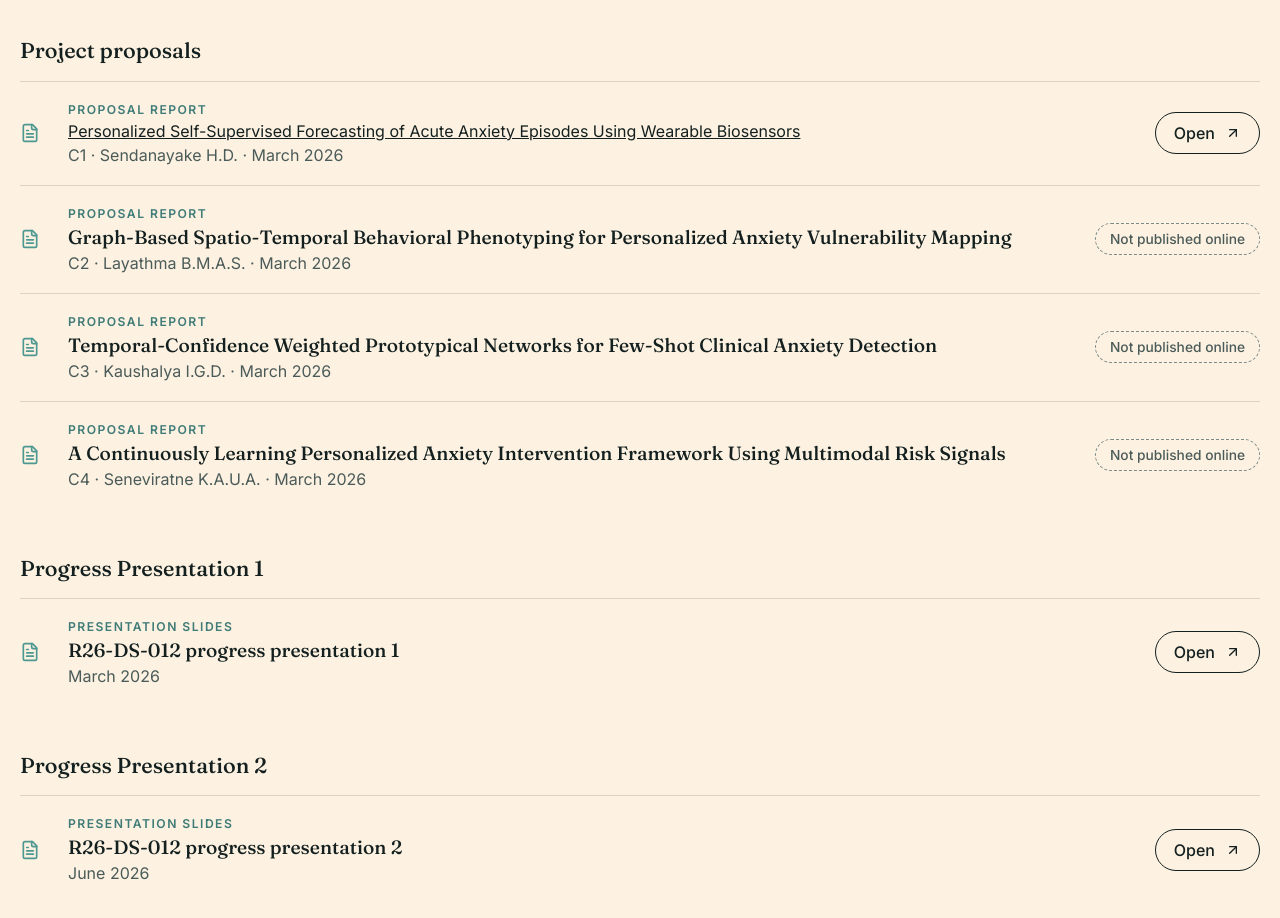
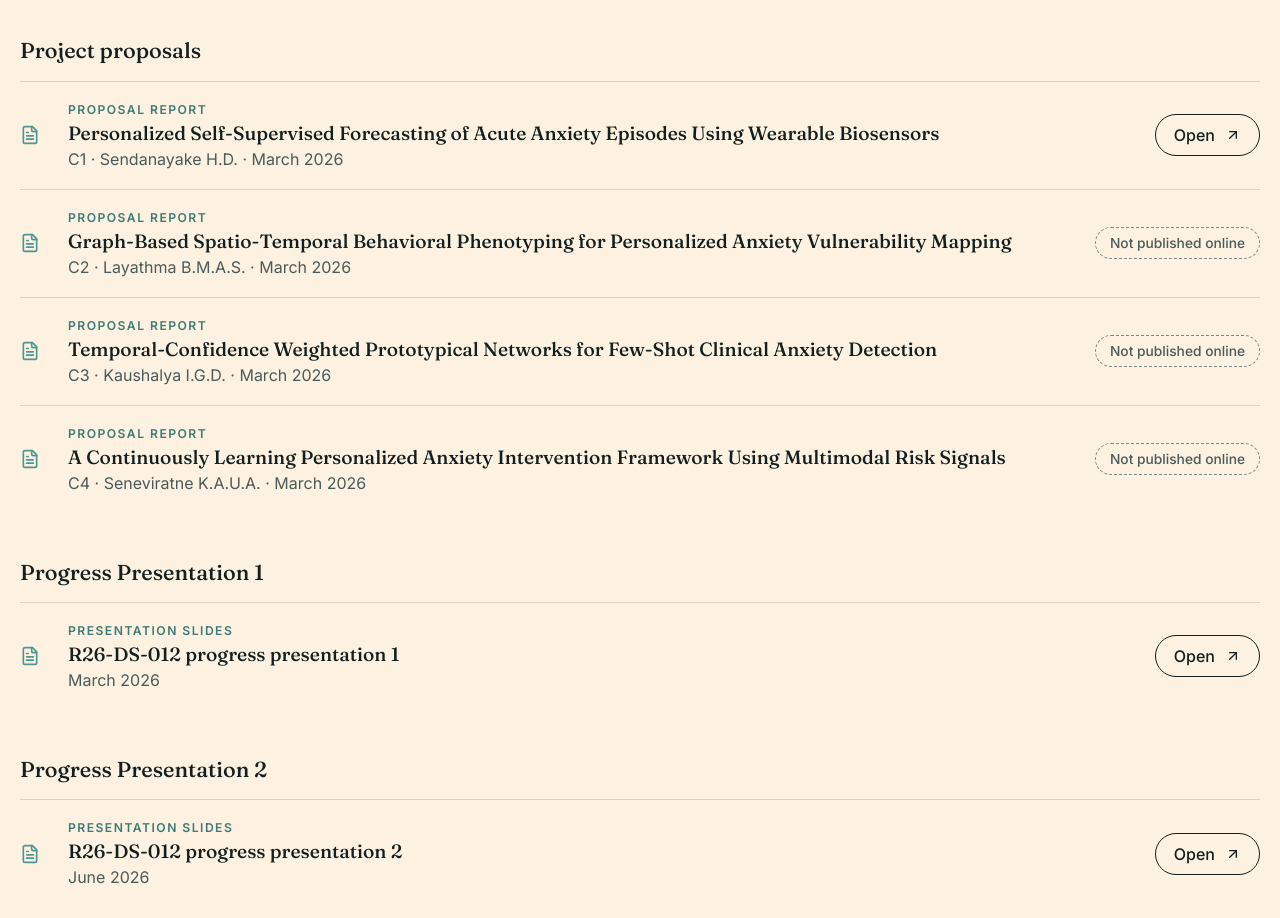
Before and after one commit to dulhara79/anxiety_research_website, a React (Vite) app in the folder research-website/: page /#/documents in a window 1280 px wide. Shown: the part 891-1809 px from the top of the page. Built offline with nearby package versions, Linux system fonts and the light colour scheme.

Commit message:
Style linked proposal titles

```diff
--- a/research-website/src/styles/pages.css
+++ b/research-website/src/styles/pages.css
@@ -513,11 +513,21 @@
   margin: 0;
 }
 
-.doc-list strong {
+.doc-list strong,
+.doc-list .document-title-link {
   font-family: var(--serif);
   font-size: 1.2rem;
   font-weight: 500;
   line-height: 1.25;
+}
+
+.doc-list .document-title-link {
+  color: inherit;
+  text-decoration: none;
+}
+
+.doc-list .document-title-link:hover {
+  color: var(--teal-mid);
 }
 
 .doc-list .button {
```
